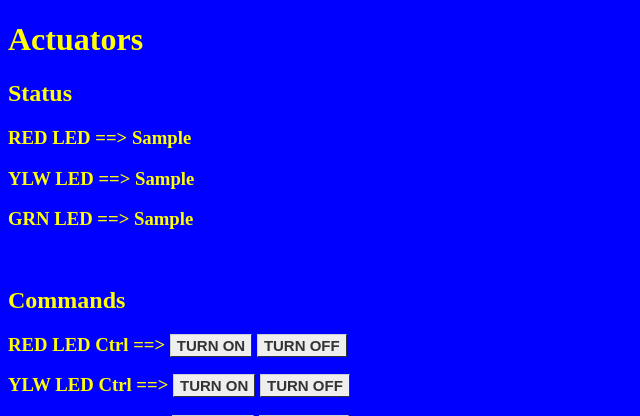
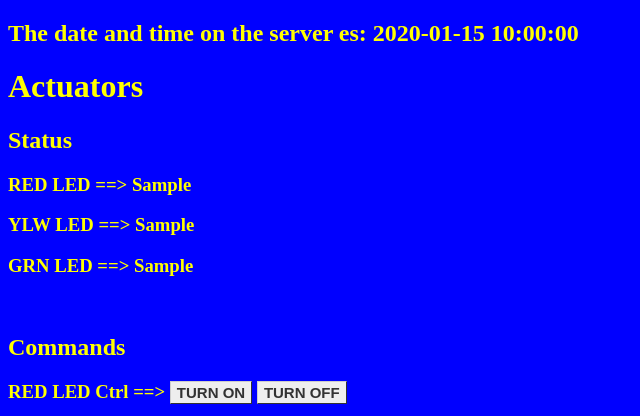
Before and after one commit to jammes3/piprueba, a Flask app: template pruebas2/webserver/templates/index.html in a window 1280 px wide. Shown: the top 416 px of the page, without its empty margins (0-640 px from the left). Run offline with Flask 2, Linux system fonts and the light colour scheme; the template is opened without the code that fills it: most values are stand-ins (such as "Sample title", 1, 10 or a date in 2020).

Commit message:
web python led

```diff
--- a/pruebas2/webserver/templates/index.html
+++ b/pruebas2/webserver/templates/index.html
@@ -4,6 +4,7 @@
       <link rel="stylesheet" href='../static/style.css'/>
    </head>
    <body>
+        <h2>The date and time on the server es: {{ time }}</h2>
 		<h1>Actuators</h1>
 		<h2> Status </h2>
 		<h3> RED LED ==>  {{ ledRed  }}</h3>
```
